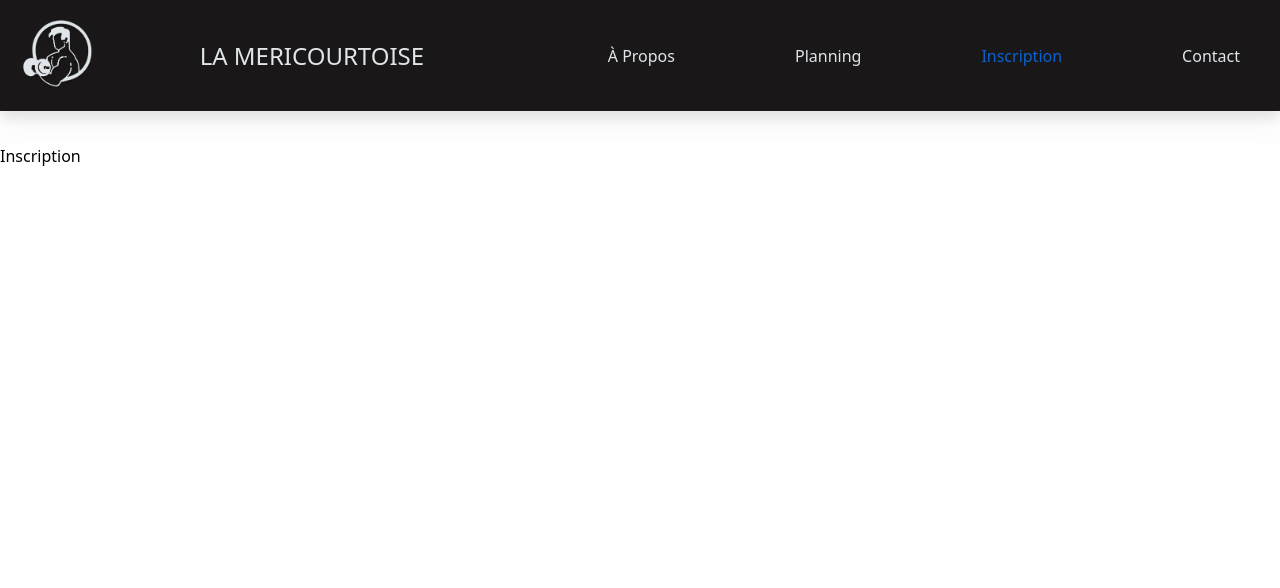
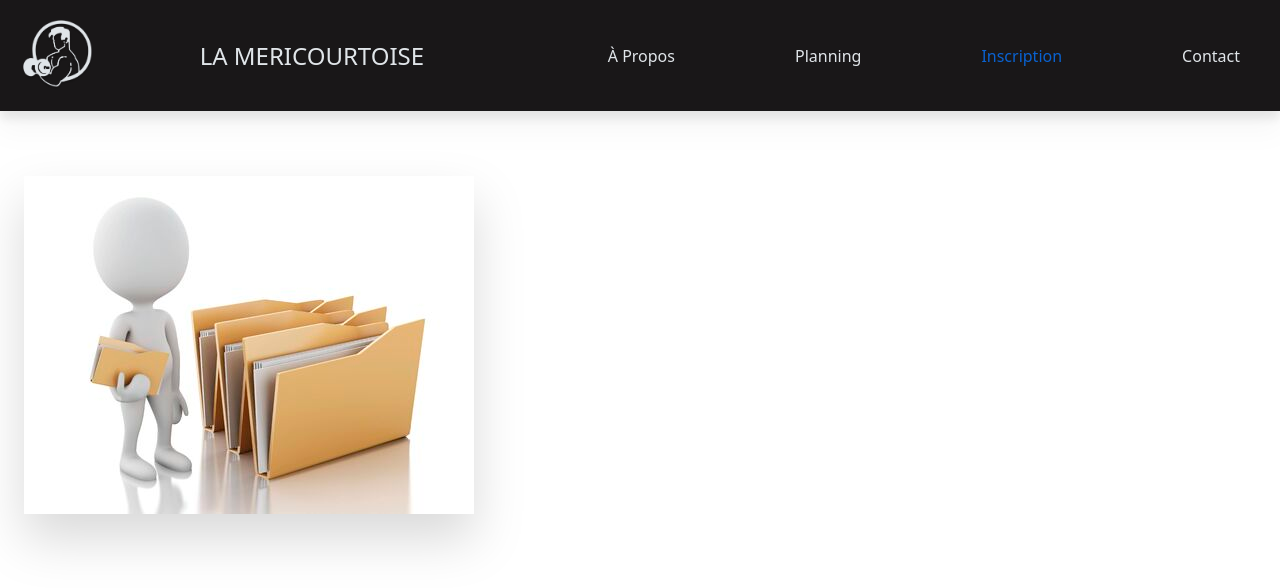
Before and after one commit to anthony62750/projetStage, a React (Create React App) app: page /Inscription in a window 1280 px wide. Shown: the top 588 px of the page. Built offline with nearby package versions, Linux system fonts and the light colour scheme.

Commit message:
page inscription

```diff
--- a/src/components/page_accueil/Assoc.jsx
+++ b/src/components/page_accueil/Assoc.jsx
@@ -7,19 +7,25 @@ import logo2 from '../page_accueil/Chevron2.png';
 export const Assoc = () => {
     return (
         <div>
+            {/* photo de la nav */}
             <img className='' src={photo} alt='img'></img>
-                <div className='flex justify-end lg:mr-10 lg:w-139 lg:h-127 rotate-90.03 '>
+            {/* fleche droite */}
+                <div className='flex justify-end lg:mr-10 lg:w-139 lg:h-127 rotate-90.03'>
                     <img className='' src={logo1} alt='img'></img>
                 </div>
+            {/* photo et texte */}
             <section className='flex lg:text-lg justify-between'>
+                {/* photo */}
                 <div className='lg:ml-6'>
                     <img className='w-full lg:h-[300px] lg:w-[1200px]' src={image} alt='img'></img>
                 </div>
+                {/* texte */}
                 <div className='lg:ml-16'>
                     <h1 className='lg:text-4xl'>Bienvenue à La Méricourtoise.</h1><br></br>
                     <p>La Méricourtoise, une association dédiée à la promotion de la musculation en autonomie. Notre mission principale est d'offrir à nos membres un environnement propice à la pratique de la musculation, où ils peuvent atteindre leurs objectifs de remise en forme de manière autonome et efficace.</p>
                 </div>
             </section>
+            {/* fleche gauche */}
             <div className='flex justify-center lg:mr-96 lg:w-139 lg:h-127 rotate-89.91'>
                 <img className='' src={logo2} alt='img'></img>
             </div>
--- /dev/null
+++ b/src/components/page_inscription/Modalites.jsx
@@ -0,0 +1,13 @@
+import React from 'react';
+import image from '../page_inscription/image_dossiers.jpg';
+
+export const Modalites = () => {
+    return (
+        <section className='flex justify-between'>
+            <div className='lg:ml-6 lg:mt-44 drop-shadow-2xl'>
+                <img className='lg:w-68' src={image} alt='img'></img>
+            </div>
+
+        </section>
+    );
+}
--- a/src/components/page_planning/Horaires.jsx
+++ b/src/components/page_planning/Horaires.jsx
@@ -4,7 +4,7 @@ import image from '../page_planning/image_horaires.jpg';
 export const Horaires = () => {
     return (
         <section className='bg-cover h-screen flex bg-no-repeat' style={{ backgroundImage: `url(${image})` }}>
-            <div className='xs:mx-auto sm:mx-auto md:mx-auto lg:mx-auto max-w-xl h-fit mt-40 drop-shadow-2xl bg-[#E0E5E9]'>
+            <div className='xs:mx-auto sm:mx-auto md:mx-auto lg:mx-auto max-w-xl h-fit mt-40 drop-shadow-2xl opacity-90 bg-[#E0E5E9]'>
                 <div className='overflow-x-auto'>
                 <table className='min-w-full border-collapse border-gray-300 xs:text-xs sm:text-sm md:text-base lg:text-xl'>
                     <thead>
@@ -54,6 +54,12 @@ export const Horaires = () => {
                 </table>
                 </div>
             </div>
+            {/* Ovale pour le tarif en bas à droite */}
+            <div className='absolute bottom-0 right-0 mb-8 mr-8 drop-shadow-2xl opacity-90 bg-[#E0E5E9] p-12 rounded-full' style={{ borderRadius: '50% 50% 50% 50% / 50% 50% 50% 50%' }}>
+                <h2 className='xs:text-xs sm:text-sm md:text-base lg:text-xl text-[#0a62d0] font-bold flex items-center justify-center border-b border-[#0a62d0] pb-2'>TARIFS</h2>
+                <p className='xs:text-xs sm:text-sm md:text-base lg:text-xl text-[#0a62d0] font-bold flex items-center justify-center'>Adulte Mericourtois: 55€</p>
+                <p className='xs:text-xs sm:text-sm md:text-base lg:text-xl text-[#0a62d0] font-bold flex items-center justify-center'>Adulte Exterieur: 70€</p>
+            </div>
         </section>
     );
 }
--- a/src/pages/Inscription.jsx
+++ b/src/pages/Inscription.jsx
@@ -1,10 +1,10 @@
 import React from 'react';
+import { Modalites } from '../components/page_inscription/Modalites';
 
 export const Inscription = () => {
   return (
-    <div className='mt-36'>
-      <h1>Inscription</h1>
-
+    <div>
+      <Modalites/>
     </div>
   );
 }
```
Also changed, not shown: src/components/page_inscription/image_dossiers.jpg (added).
